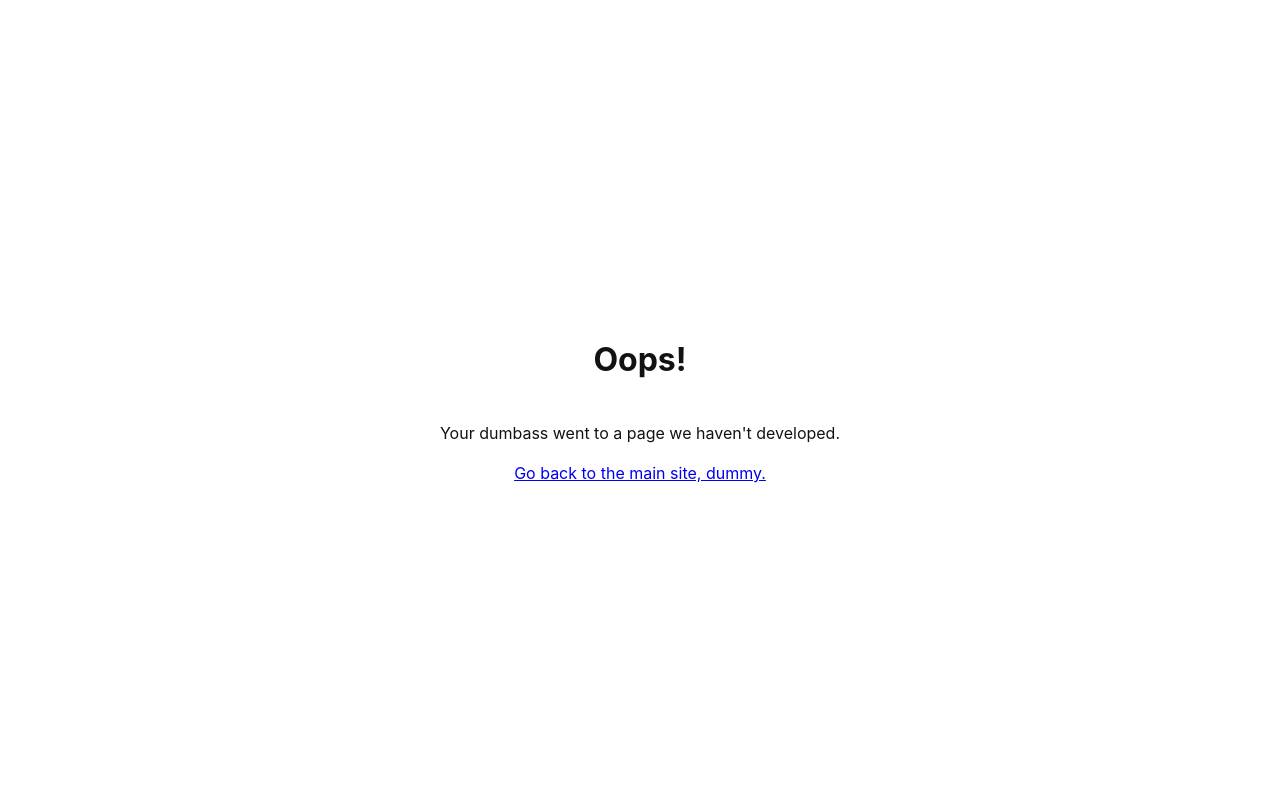
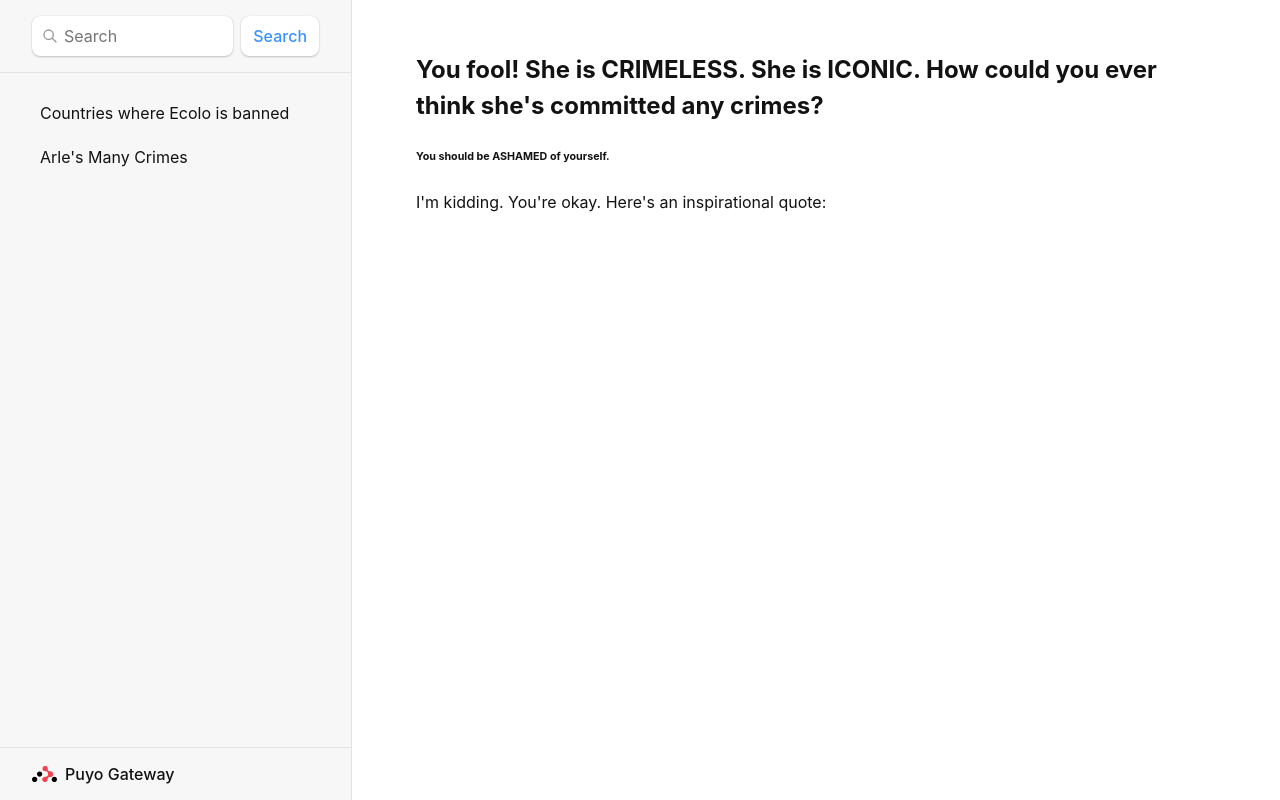
Before and after one commit to ArmandoRJr/puyo-gateway, a React (Vite) app: page /puyo-gateway/arle-crimes in a window 1280 px wide. Built offline with nearby package versions, Linux system fonts and the light colour scheme.

Commit message:
Add Arle crimes page

```diff
--- a/package.json
+++ b/package.json
@@ -13,6 +13,7 @@
   },
   "dependencies": {
     "react": "^18.2.0",
+    "react-axios": "^2.0.6",
     "react-dom": "^18.2.0",
     "react-router-dom": "^6.12.1"
   },
--- a/src/app.tsx
+++ b/src/app.tsx
@@ -3,6 +3,7 @@ import { createBrowserRouter } from 'react-router-dom'
 import ErrorPage from './error-page'
 import EcoloCrimes from './routes/ecolo-crimes'
 import Root from './routes/root'
+import ArleCrimes from './routes/arle-crimes'
 const router = createBrowserRouter(
   [
     {
@@ -13,6 +14,10 @@ const router = createBrowserRouter(
         {
           path: '/ecolo-crimes',
           element: <EcoloCrimes />,
+        },
+        {
+          path: '/arle-crimes',
+          element: <ArleCrimes />,
         },
       ],
     },
--- /dev/null
+++ b/src/routes/arle-crimes.tsx
@@ -0,0 +1,19 @@
+const ArleCrimes = () => {
+  //   const [inspirationQuote, setInspirationQuote] = useState(undefined)
+
+  //   useEffect(() => {
+  //     fetch('https://www.affirmations.dev/').then((data) => console.log(data))
+  //   }, [])
+
+  return (
+    <div>
+      <h2>You fool! She is CRIMELESS. She is ICONIC. How could you ever think she's committed any crimes?</h2>
+      <h6>You should be ASHAMED of yourself.</h6>
+
+      <p>I'm kidding. You're okay. Here's an inspirational quote:</p>
+      <h6></h6>
+    </div>
+  )
+}
+
+export default ArleCrimes
--- a/src/routes/root.tsx
+++ b/src/routes/root.tsx
@@ -21,7 +21,7 @@ const Root = () => {
               <Link to={`/ecolo-crimes`}>Countries where Ecolo is banned</Link>
             </li>
             <li>
-              <Link to={`/contacts/2`}>Arle's Many Crimes</Link>
+              <Link to={`/arle-crimes`}>Arle's Many Crimes</Link>
             </li>
           </ul>
         </nav>
```
Also changed, not shown: 1 other file (tests, documents, lock files or other folders).
